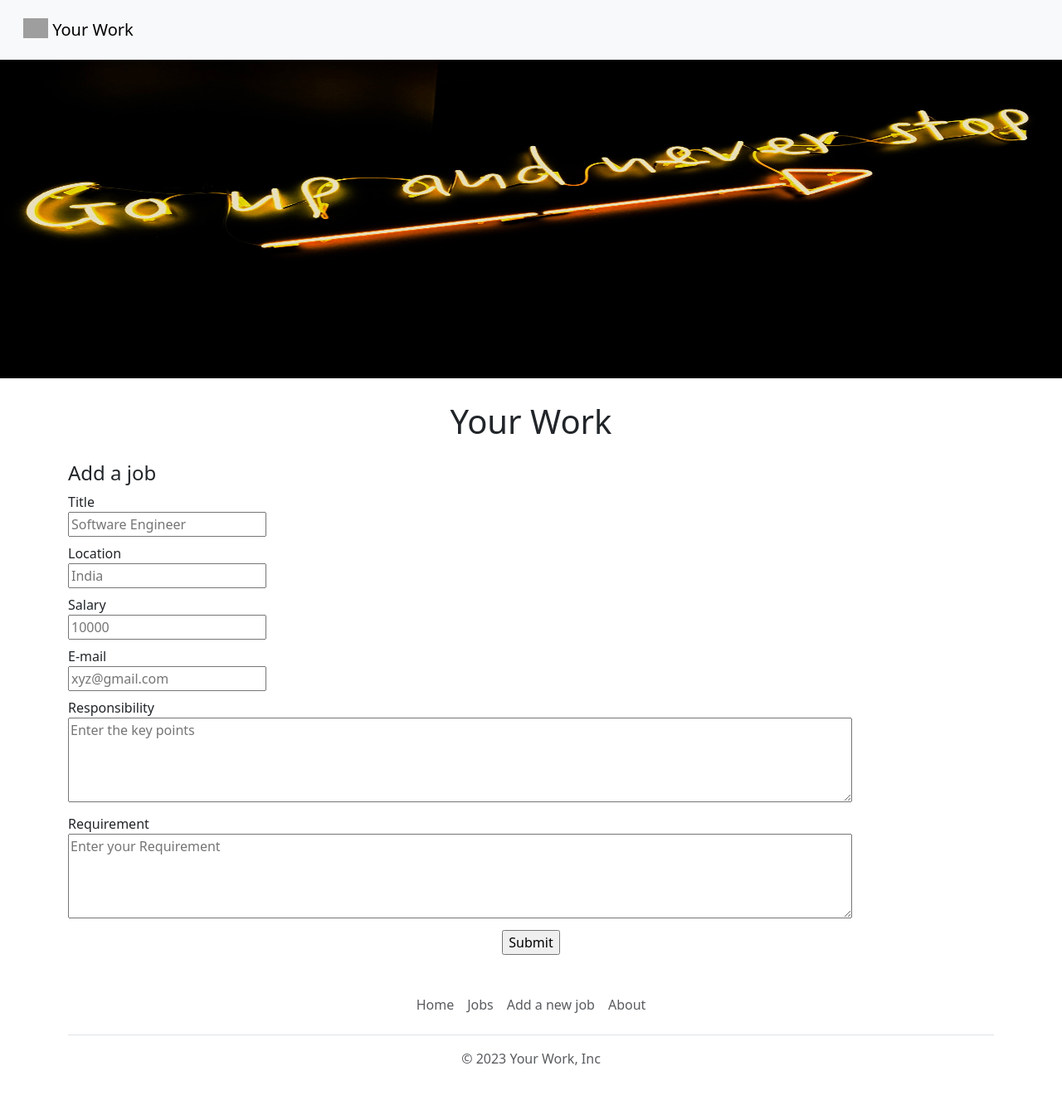
After one commit to Gohul0V0K/Your_Work, a Flask app: page /newjob in a window 1280 px wide. The commit adds this page. Shown: the whole page at 83% size. Run offline with Flask 3, Linux system fonts and the light colour scheme; grey boxes are pictures that could not be loaded.

Commit message:
Added page to add new job

```diff
--- a/app.py
+++ b/app.py
@@ -1,5 +1,5 @@
 from flask import Flask,render_template,jsonify,request
-from database import load_jobs,load_job_db,add_application
+from database import load_jobs,load_job_db,add_application,add_job
 
 app=Flask(__name__)
 
@@ -9,6 +9,7 @@ app=Flask(__name__)
 @app.route("/")
 def hello():
   Jobs=load_jobs()
+
   return render_template("home.html",jobs=Jobs)
 
 @app.route("/job/<id>")
@@ -33,5 +34,18 @@ def application_submited():
 
   return render_template('application_submitted.html',data=data)
 
+
+@app.route("/newjob")
+def new_job():
+  return render_template('newjob.html')
+
+
+@app.route("/newjob/submitted", methods=['POST'])
+def job_submited():
+  data=request.form
+  add_job(data)
+
+  return render_template('newjob_submitted.html',data=data)
+
 if __name__=="__main__":
   app.run(host='0.0.0.0',debug=True)
--- a/templates/applicationform.html
+++ b/templates/applicationform.html
@@ -47,7 +47,7 @@
         </div>
 
 
-        <input type="submit">
+        <center><input type="submit"></center>
 
       </form>
 
--- a/templates/footer.html
+++ b/templates/footer.html
@@ -3,7 +3,7 @@
     <ul class="nav justify-content-center border-bottom pb-3 mb-3">
       <li class="nav-item"><a href="/" class="nav-link px-2 text-body-secondary">Home</a></li>
       <li class="nav-item"><a href="/#jobs" class="nav-link px-2 text-body-secondary">Jobs</a></li>
-      <li class="nav-item"><a href="/" class="nav-link px-2 text-body-secondary">Add a new job</a></li>
+      <li class="nav-item"><a href="/newjob" class="nav-link px-2 text-body-secondary">Add a new job</a></li>
 
       <li class="nav-item"><a href="/#about" class="nav-link px-2 text-body-secondary">About</a></li>
     </ul>
--- a/templates/home.html
+++ b/templates/home.html
@@ -32,9 +32,10 @@
     <img src="static/people.jpg" alt="loading" style="height:320px; border-radius:5px;">
     </div>
   </div>
+    <br>
 
+    <a href="/newjob" type="button" class="btn btn-outline-primary ">Add a new job</a>
     <h2 class="text-center mt-2 mb-4">Open positions</h2>
-
     <div id="jobs">
       {% for job in jobs %}
         {% include 'jobitems.html'%}
--- a/templates/jobpage.html
+++ b/templates/jobpage.html
@@ -40,7 +40,7 @@
       <h4>Requirement</h4>
       <p>{{job['requirement']}}</p>
 
-       <a href="/job/{{job['id']}}/apply" type="button" class="btn btn-outline-primary float-right align-middle">Apply</a>
+       <center><a href="/job/{{job['id']}}/apply" type="button" class="btn btn-outline-primary ">Apply</a></center>
 
     </div>
     {% include 'footer.html' %}
--- /dev/null
+++ b/templates/newjob.html
@@ -0,0 +1,59 @@
+<!DOCTYPE html>
+<html>
+  <head>
+    <title>Add job - Your Work</title>
+    <meta charset="utf-8">
+    <meta name="viewport" content="width=device-width, initial-scale=1">
+    <link href="https://cdn.jsdelivr.net/npm/bootstrap@5.3.2/dist/css/bootstrap.min.css" rel="stylesheet" integrity="sha384-T3c6CoIi6uLrA9TneNEoa7RxnatzjcDSCmG1MXxSR1GAsXEV/Dwwykc2MPK8M2HN" crossorigin="anonymous">
+
+    <style>
+      #banner {
+        height: 400px;
+        width: 100%;
+        margin-bottom:20px;
+      }
+    </style>
+  </head>
+  <body>
+    {% include 'nav.html' %}
+    <img class="img-fluid" id="banner" src="static/banner.jpg" alt="loading">
+    <div class="container">
+      <h1 class="text-center mt-2 mb-4">Your Work</h1>
+      <h4>Add a job</h4>
+      <form action="/newjob/submitted" method='post'>
+        <div class="mb-2">
+          <label>Title</label><br>
+          <input type="text" placeholder="Software Engineer" name="title" required>
+        </div>
+
+        <div class="mb-2">
+          <label>Location</label><br>
+          <input type="text" placeholder="India" name="location" required>
+        </div>
+
+        <div class="mb-2">
+          <label>Salary</label><br>
+          <input type="number" placeholder="10000" name="salary" required>
+        </div>
+
+        <div class="mb-2">
+          <label>E-mail</label><br>
+          <input type="email" placeholder="xyz@gmail.com" name="email" required>
+        </div>
+
+        <div class="mb-2">
+          <label>Responsibility</label><br>
+          <textarea type="text" rows="4" cols="100" placeholder="Enter the key points" name="responsibility" required></textarea>
+        </div>
+
+        <div class="mb-2">
+          <label>Requirement</label><br>
+          <textarea type="text" rows="4" cols="100" placeholder="Enter your Requirement" name="requirement" required></textarea>
+        </div>
+
+        <center><input type="submit"></center>
+      </form>
+    </div>
+    {% include 'footer.html' %}
+  </body>
+</html>
```
Also changed, not shown: database.py (+14 -0 lines), templates/newjob_submitted.html (added, +48 -0 lines).
